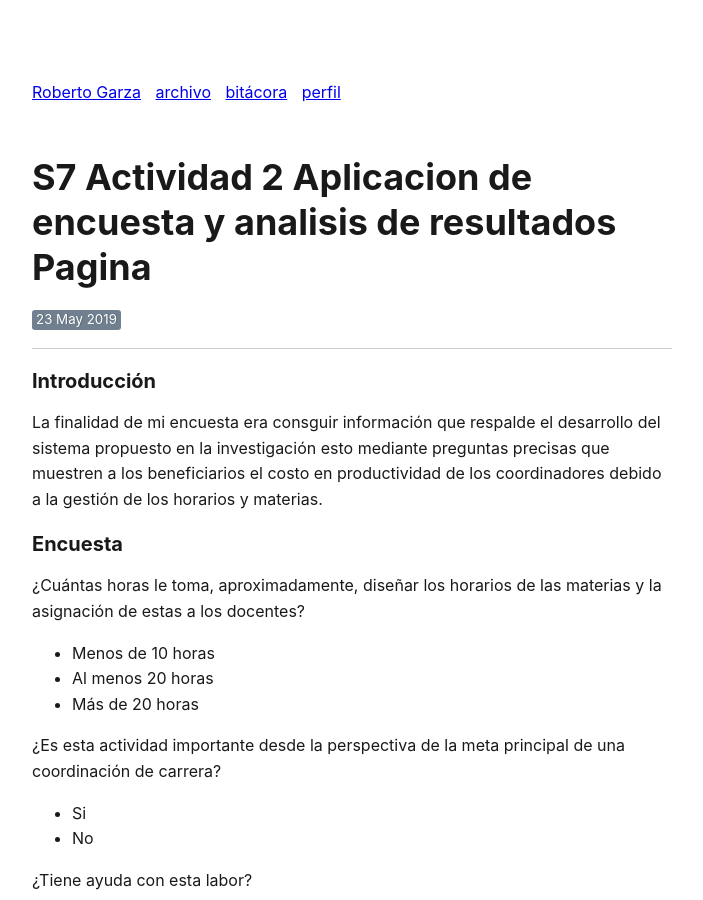
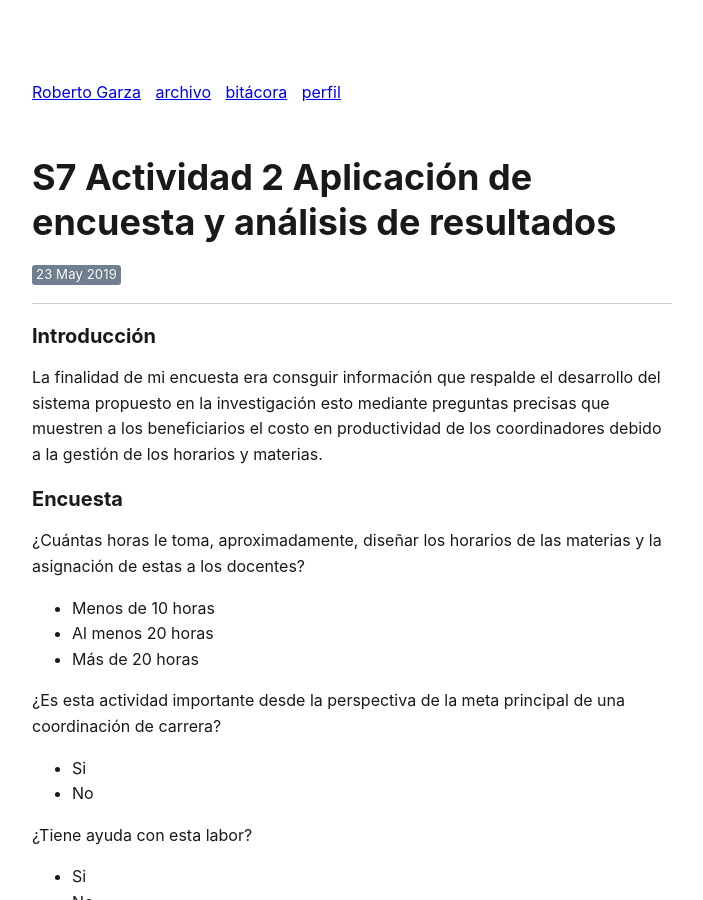
Before and after one commit to totogarza/paxos, a Jekyll site: the page built from _posts/2019-05-23-s7-actividad-2-aplicacion-de-encuesta-y-analisis-de-resultados.md, in a window 1280 px wide and 900 px high. Shown: the whole window, without its empty margins (288-991 px from the left). Built offline with Jekyll 4.4.1, drawn with Linux system fonts in a browser that asks for light colours; comment, search, counter and statistics services are not loaded.

Commit message:
changes title entry

```diff
--- a/_posts/2019-05-23-s7-actividad-2-aplicacion-de-encuesta-y-analisis-de-resultados-pagina.md
+++ b/_posts/2019-05-23-s7-actividad-2-aplicacion-de-encuesta-y-analisis-de-resultados.md
@@ -1,6 +1,6 @@
 ---
 layout: post
-title: S7 Actividad 2 Aplicacion de encuesta y analisis de resultados Pagina
+title: S7 Actividad 2 Aplicación de encuesta y análisis de resultados
 date: 2019-05-23 05:31 +0000
 categories: basic
 comments: true
```
